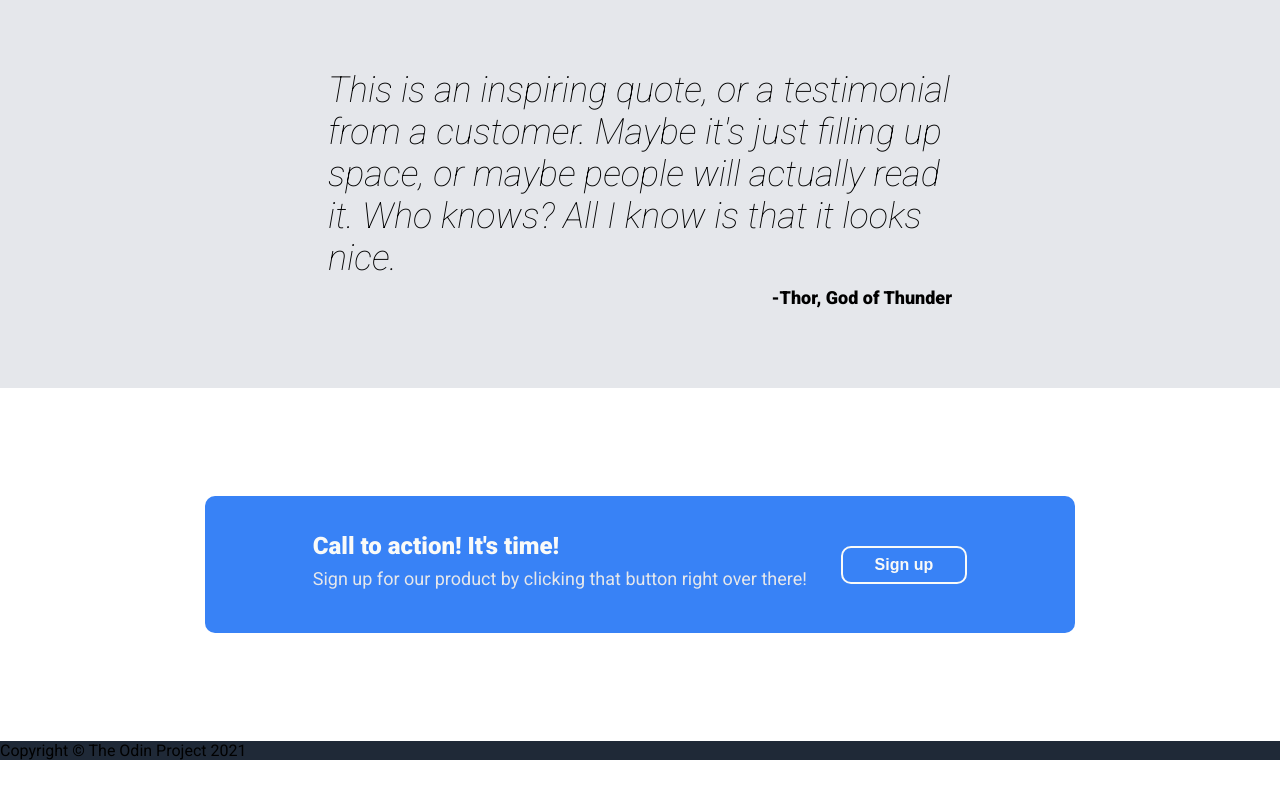
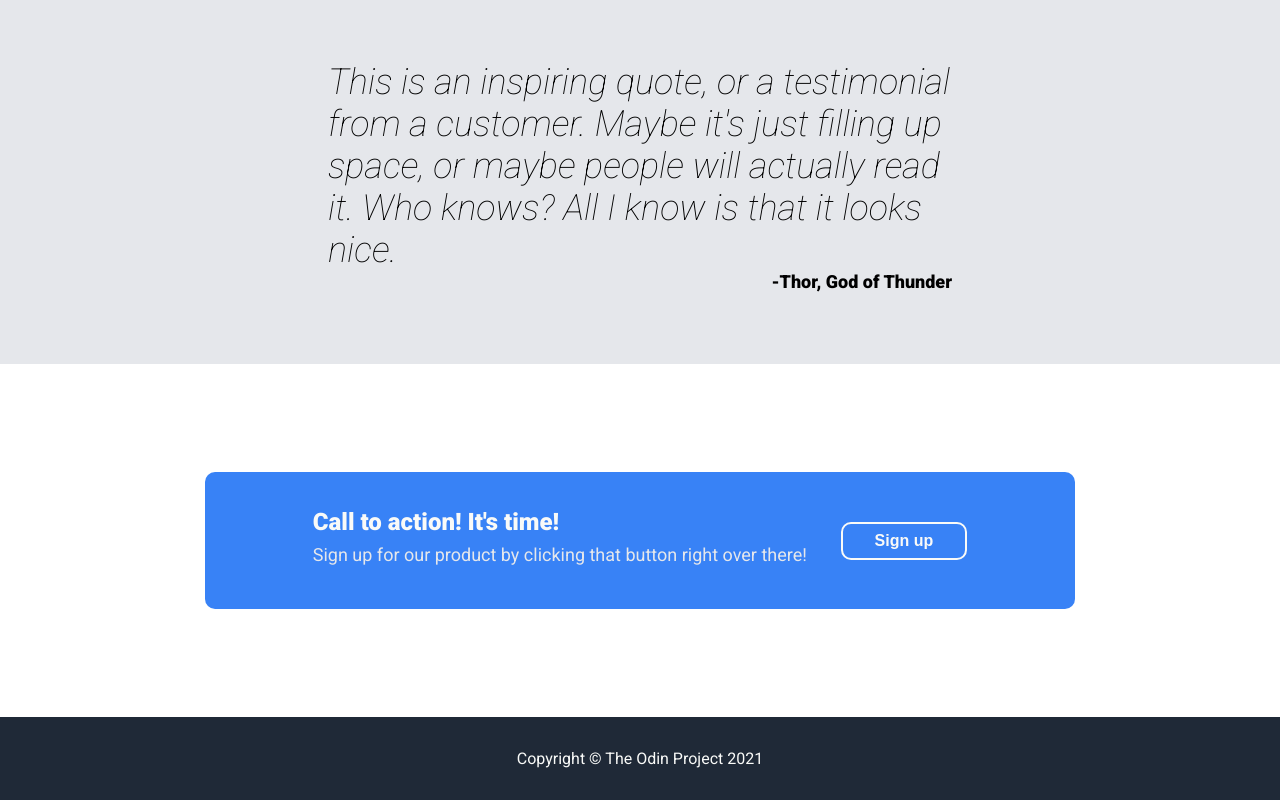
Before and after one commit to delectation1/odin-landing-page, a plain HTML site: page index.html in a window 1280 px wide. Shown: the part 749-1549 px from the top of the page. Before the commit the page ends 1517 px from the top, so only its background shows below. Drawn offline with Linux system fonts and the light colour scheme.

Commit message:
Finish footer

```diff
--- a/style.css
+++ b/style.css
@@ -12,6 +12,13 @@ body {
 header,
 footer {
     background-color: #1F2937;
+}
+
+footer {
+    padding: 32px;
+    display: flex;
+    justify-content: center;
+    align-items: center;
 }
 
 nav {
@@ -41,25 +48,25 @@ button {
     padding: 8px 32px;
 }
 
-p {
-    margin-bottom: 8px;
-}
 
 .font-3 {
     font-size: 48px;
     font-weight: 900;
     color: #F9FAF8;
+    margin-bottom: 8px;
 }
 
 .font-2 {
     font-size: 24px;
     color: #F9FAF8;
     font-weight: 700;
+    margin-bottom: 8px;
 }
 
 .font-1 {
     font-size: 18px;
     color: #E5E7EB;
+    margin-bottom: 8px;
 }
 
 #logo {
@@ -75,6 +82,7 @@ p {
 
 .wrapper {
     flex: 1;
+    margin-right: 16px;
 }
 
 .image {
@@ -165,3 +173,7 @@ p {
     margin-left: auto;
     border-color: #F9FAF8;
 }
+
+.footer-text {
+    color: #F9FAF8;
+}
```
